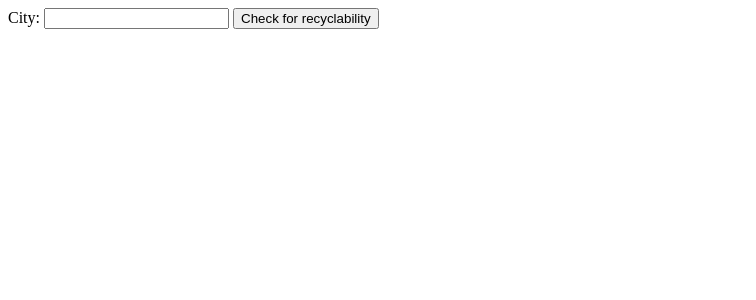
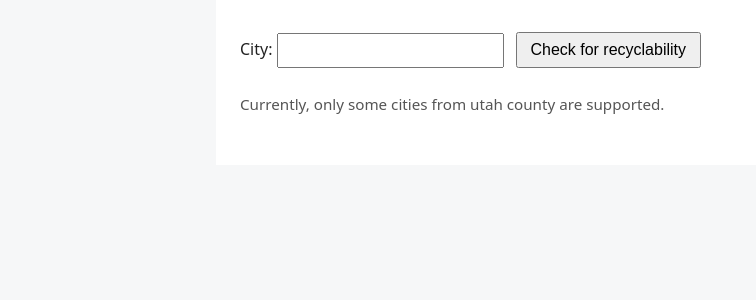
Before and after one commit to 00spydude00/Recycling-Project, a Flask app: page / in a window 1280 px wide. Shown: the top 300 px of the page, without its empty margins (0-756 px from the left). Run offline with Flask 3, Linux system fonts and the light colour scheme.

Commit message:
Website overhall. Add basic embedded css, improved layout, place data limitation warning before form request

```diff
--- a/templates/index.html
+++ b/templates/index.html
@@ -2,8 +2,82 @@
 <html>
   <head>
     <title>Utah County Recycling</title>
+    <meta charset="utf-8">
+
+    <style>
+      body {
+        font-family: system-ui, -apple-system, BlinkMacSystemFont, "Segoe UI", sans-serif;
+        line-height: 1.6;
+        background-color: #f6f7f8;
+        color: #222;
+        margin: 0;
+        padding: 0;
+      }
+
+      .container {
+        max-width: 800px;
+        margin: 0 auto;
+        padding: 2rem 1.5rem;
+        background-color: white;
+      }
+
+      h1 {
+        margin-top: 2rem;
+        margin-bottom: 0.5rem;
+      }
+
+      p {
+        margin: 0.5rem 0 1rem 0;
+      }
+
+      form {
+        display: flex;
+        gap: 0.75rem;
+        margin-bottom: 1.5rem;
+        align-items: center;
+      }
+
+      input[type="text"] {
+        padding: 0.4rem 0.5rem;
+        font-size: 1rem;
+      }
+
+      button {
+        padding: 0.45rem 0.8rem;
+        font-size: 1rem;
+        cursor: pointer;
+      }
+
+      .plastic-card {
+        border: 1px solid #ddd;
+        border-radius: 6px;
+        padding: 1rem;
+        margin-bottom: 1rem;
+        background-color: #fafafa;
+      }
+
+      .recyclable {
+        color: #0a7a2f;
+      }
+
+      .not-recyclable {
+        color: #a00000;
+      }
+
+      .error {
+        color: #a00000;
+        font-weight: bold;
+      }
+
+      .note {
+        font-size: 0.95rem;
+        color: #555;
+      }
+    </style>
   </head>
+
   <body>
+    <div class="container">
       <form method="POST">
         <label>
           City:
@@ -11,40 +85,61 @@
         </label>
         <button type="submit">Check for recyclability</button>
       </form>
+			<p class="note">
+				Currently, only some cities from utah county are supported.
+		  </p>
+
+
       {% if city %}
         <h1>Recycling Rules for {{ city }}</h1>
+
         {% if rules %}
-				<p>These are the numbers you'll find on the inside of a recycling symbol on plastic items.</p>
+          <p class="note">
+            These are the numbers you'll find on the inside of a recycling symbol on plastic items.
+          </p>
+
           {% for plastic, value in rules.items() %}
+            <div class="plastic-card">
               <p>
                 {% if plastic == "1" %}
-					1. PETE/PET: This plastic is most commonly used in plastic water and soda bottles, as well as most plastic food containers. This is likely what first comes to mind when you think of "plastic", and is the most likely of any type to be recyclable.<br>
+                  <strong>1. PETE / PET</strong><br>
+                  Plastic water and soda bottles, and many food containers. This is the most widely recyclable plastic.
                 {% elif plastic == "2" %}
-					2. HDPE: For consumers, this plastic is most commonly in the form of milk jugs, detergent bottles, and shampoo bottles. It is also widely accepted to be recycled.<br>
+                  <strong>2. HDPE</strong><br>
+                  Milk jugs, detergent bottles, shampoo bottles. Widely accepted for recycling.
                 {% elif plastic == "3" %}
-					3. PVC/V: This plastic is found most commonly in PVC pipe, cooking oil bottles, vinyl flooring, and blister packs. It is rarely accepted for recycling.<br>
+                  <strong>3. PVC / V</strong><br>
+                  PVC pipe, cooking oil bottles, vinyl flooring, blister packs. Rarely accepted.
                 {% elif plastic == "4" %}
-					4. LDPE: This plastic is most commonly used in plastic bags, shrink wrap, and some squeezeable bottles. It is sometimes recyclable curbside, but most often can be dropped off at stores that use said plastic bags.<br>
+                  <strong>4. LDPE</strong><br>
+                  Plastic bags, shrink wrap, some squeeze bottles. Often recyclable via store drop-off.
                 {% elif plastic == "5" %}
-					5. PP: Yogurt cups, takeout containers, some bottle caps. This type is getting increasingly accepted for recycling municipially, but still varies by location.<br>
+                  <strong>5. PP</strong><br>
+                  Yogurt cups, takeout containers, some bottle caps. Increasingly accepted, varies by city.
                 {% elif plastic == "6" %}
-					6. PS: Styrofoam cups, meat trays, and packing peanuts. It is lightweight and bulky, so the bang for buck as a city is very low. Rarely accepted, often landfilled. <br>
+                  <strong>6. PS</strong><br>
+                  Styrofoam cups, meat trays, packing peanuts. Rarely accepted due to low value.
                 {% elif plastic == "7" %}
-					7. Other: As a catch-all category, it makes these plastics hard to identify and process. If it is accepted in your city, you are very lucky.<br>
+                  <strong>7. Other</strong><br>
+                  Mixed or unknown plastics. Difficult to process; acceptance is uncommon.
                 {% else %}
-
                   Additional information: {{ value }}
                 {% endif %}
+              </p>
+
               {% if value == 1 %}
-					 <strong>This plastic is recyclable in your city.</strong></p>
+                <p class="recyclable"><strong>This plastic is recyclable in your city.</strong></p>
               {% else %}
-					 <strong>This plastic is NOT recyclable in your city.</strong></p>
+                <p class="not-recyclable"><strong>This plastic is NOT recyclable in your city.</strong></p>
               {% endif %}
+            </div>
           {% endfor %}
+
         {% else %}
-				<p><strong>City not found.</strong><p>
-				<p>please be sure that this is a city in utah county</p>
+          <p class="error">City not found.</p>
+          <p class="note">Please be sure this is a city in Utah County.</p>
         {% endif %}
       {% endif %}
+    </div>
   </body>
 </html>
```
Lines whose indentation alone changed are shown as unchanged.
